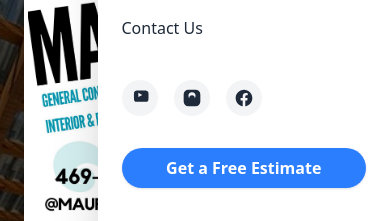
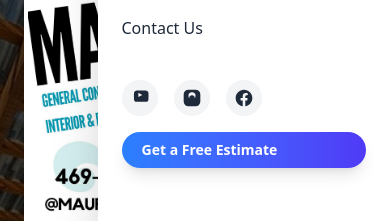
Before and after one commit to GensikR/business-website, a Next.js app in the folder my-app/: page / in a window 390 px wide. Both pictures are taken after a click on the button 346 px from the left and 40 px from the top of the page. Shown: the part 296-517 px from the top of the page. Built offline with nearby package versions, Linux system fonts and the light colour scheme; no server answers; the database is empty.

Commit message:
Navbar estimate button try to fix

```diff
--- a/my-app/src/components/layout/NavBar.tsx
+++ b/my-app/src/components/layout/NavBar.tsx
@@ -231,9 +231,8 @@ export default function NavBar() {
 
               {/* Estimate button in mobile menu */}
               <Link
-                href="/consultation"
-                onClick={() => setMobileOpen(false)}
-                className="mt-4 block text-center bg-blue-500 hover:bg-blue-600 text-white font-semibold py-2 rounded-full shadow transition"
+                href="#scheduler"
+                className="bg-gradient-to-r from-blue-500 to-indigo-600 hover:from-blue-600 hover:to-indigo-700 text-white font-semibold py-2 px-5 rounded-full shadow-lg transition-all text-sm"
               >
                 Get a Free Estimate
               </Link>
--- a/my-app/src/components/layout/UniversalHeader.tsx
+++ b/my-app/src/components/layout/UniversalHeader.tsx
@@ -14,7 +14,7 @@ type UniversalHeaderProps = {
 const UniversalHeader: React.FC<UniversalHeaderProps> = ({
   backgroundImageUrl,
   businessCardImageUrl,
-  description,
+  //description,
 }) => {
   return (
     <section className="relative w-full h-screen overflow-hidden">
```
